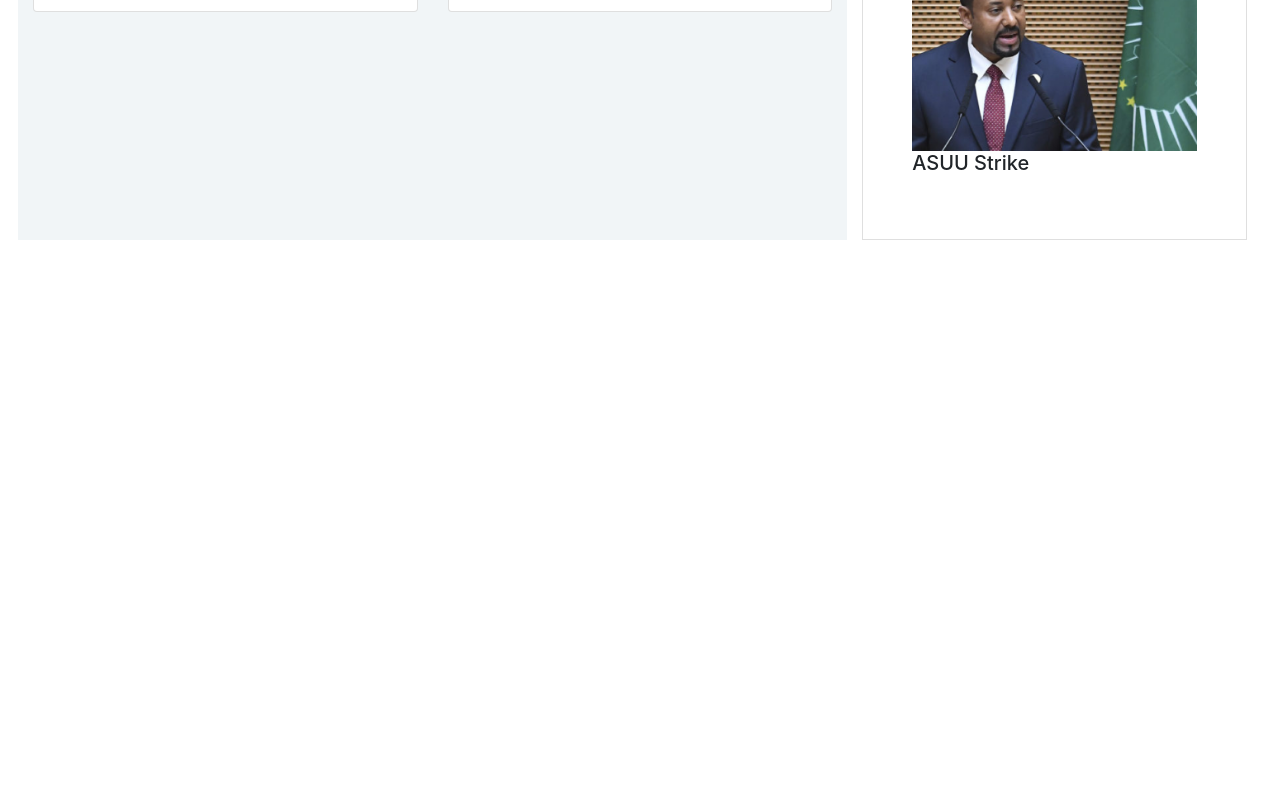
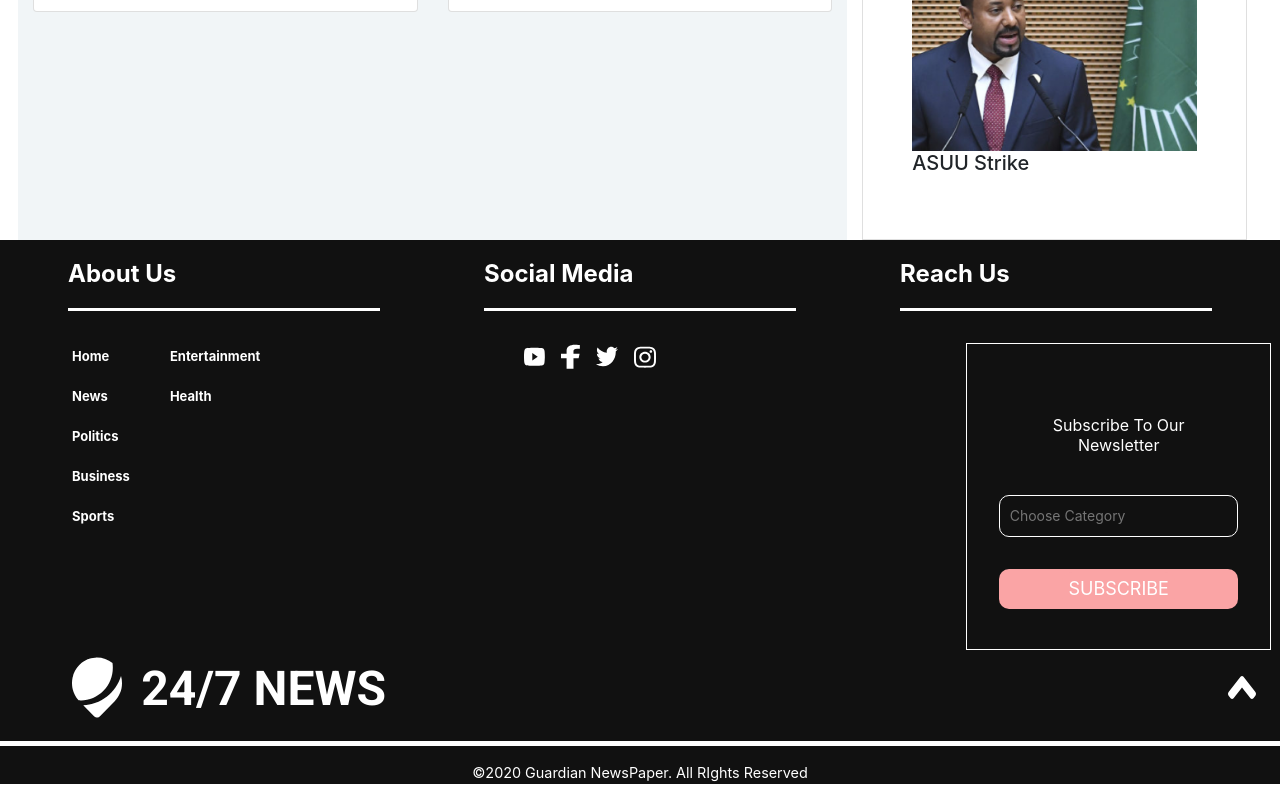
Before and after one commit to olufunke1011/2-4-7-news-blog, an Angular app: page /news in a window 1280 px wide. Shown: the part 1974-2774 px from the top of the page. Before the commit the page ends 2214 px from the top, so only its background shows below. Built offline with nearby package versions, Linux system fonts and the light colour scheme.

Commit message:
Pushing to my branch

```diff
--- a/src/app/app.component.html
+++ b/src/app/app.component.html
@@ -1,5 +1,5 @@
 <app-header></app-header>
 <!-- <h1>Header Work</h1> -->
 <router-outlet></router-outlet>
-<!-- <app-footer></app-footer> -->
+<app-footer></app-footer>
 <!-- <app-root></app-root> -->
--- a/src/app/footer/footer.component.css
+++ b/src/app/footer/footer.component.css
@@ -1,9 +1,9 @@
 .footerPath {
     background-color: #111111;
-    position: absolute;
-    width: 100%;
-    bottom: -70rem;
-    z-index: 100;
+    /* position: absolute;
+    width: 100%; */
+    bottom: 0;
+    z-index: 1;
 }
 
 .footerHeads {
--- a/src/app/footer/footer.component.html
+++ b/src/app/footer/footer.component.html
@@ -7,7 +7,7 @@
     </div>
     <div class="footerNav">
       <div class="footerNavLinks">
-        <p><a href="home">Home</a></p>
+        <p><a href="">Home</a></p>
         <p><a href="news">News</a></p>
         <p><a href="politics">Politics</a></p>
         <p><a href="business">Business</a></p>
@@ -31,11 +31,11 @@
         </form>
     </div>
     <div class="footerLogo">
-      <a href="#" class="logoSide">
+      <a href="" class="logoSide">
         <img src="./assets/img/logo.svg" alt="" class="logoImage">
         <p class="blogName">24/7 NEWS</p>
       </a>
-      <a href="#"><img class="footerScrollIcon" src="./assets/img/icons/Vector.svg" alt="scrollIcon"></a>
+      <a href=""><img class="footerScrollIcon" src="./assets/img/icons/Vector.svg" alt="scrollIcon"></a>
     </div>
 
     <div class="footerLine"></div>
--- a/src/app/header/header.component.html
+++ b/src/app/header/header.component.html
@@ -1,5 +1,5 @@
 <nav class="navbar-dark bg-dark  headerNav">
-  <a href="home" class="logoSide">
+  <a href="" class="logoSide">
     <img src="./assets/img/logo.svg" alt="" class="logoImage">
     <p class="blogName">24/7 NEWS</p>
   </a>
@@ -13,7 +13,7 @@
       <div class="collapse navbar-collapse" id="navbarNavDropdown">
         <ul class="navbar-nav">
           <li class="nav-item navText">
-            <a class="nav-link active navComp" aria-current="page" href="home">Home</a>
+            <a class="nav-link active navComp" aria-current="page" href="">Home</a>
           </li>
           <li class="nav-item navText">
             <a class="nav-link active navComp" href="news">News</a>
--- a/src/app/news/news.component.html
+++ b/src/app/news/news.component.html
@@ -1,3 +1,4 @@
+<div class="wrapper">
   <div class="ml-5 mr-5">
     <h1 class="mb-3">News</h1>
     <hr class="w-50 m-0 mb-3">
@@ -63,3 +64,4 @@
       </div>
 
   </div>
+</div>
```
Also changed, not shown: src/app/app-routing.module.ts (+5 -5 lines). Lines whose indentation alone changed are shown as unchanged.
